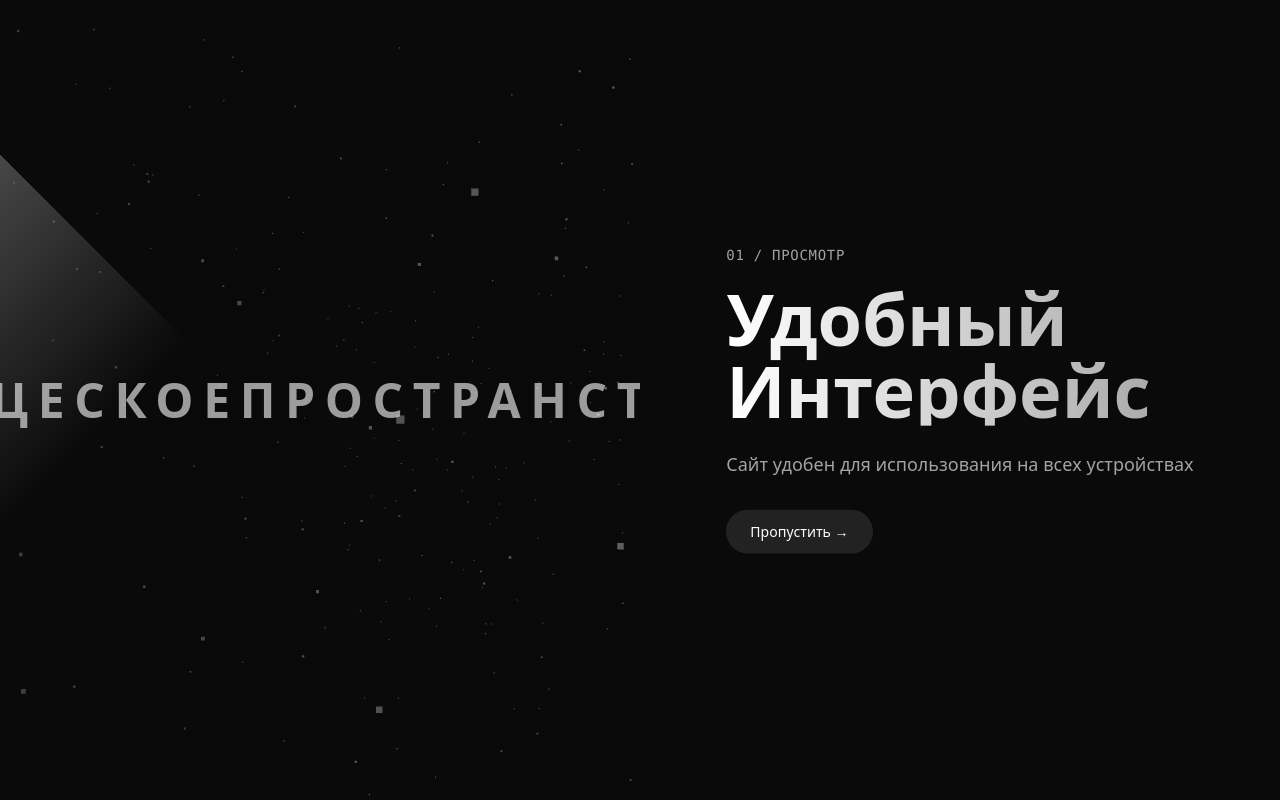
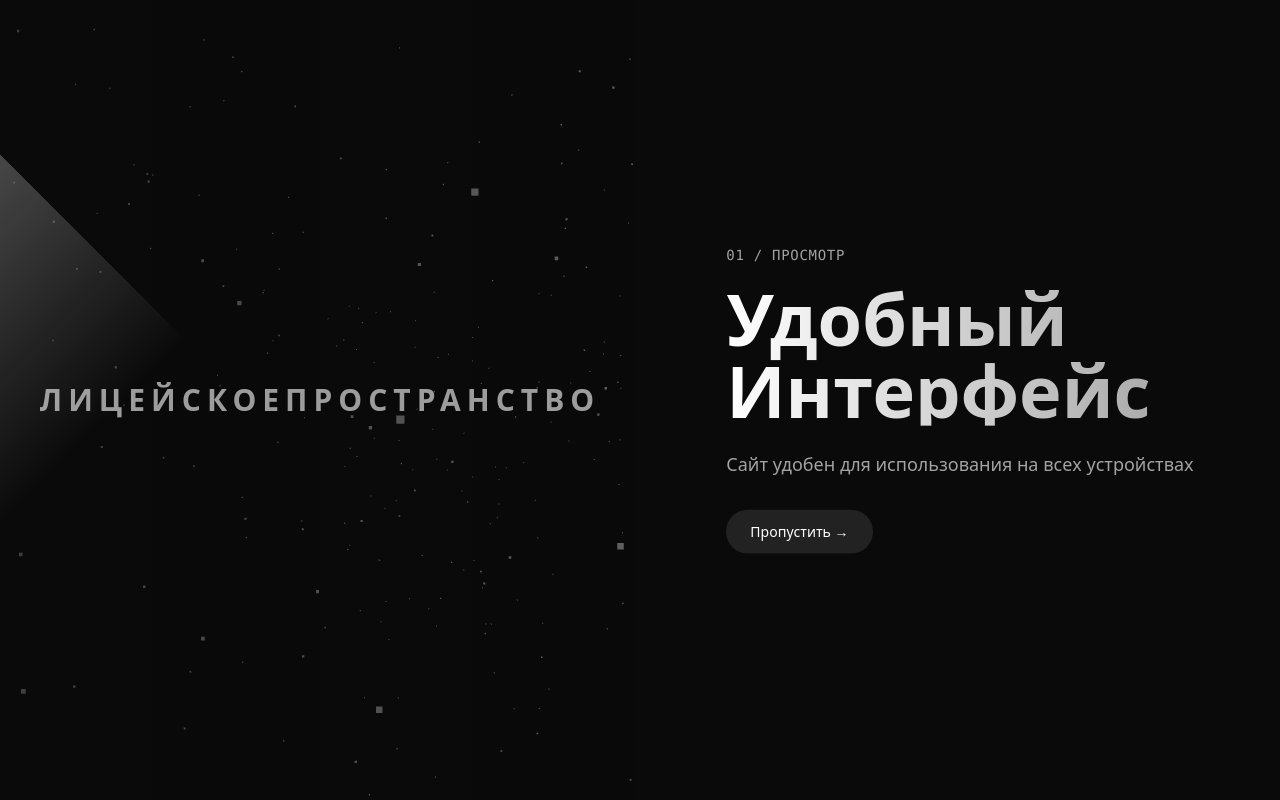
Before and after one commit to TakaMorY/LYCEUMSPACE, a Nuxt app: page / in a window 1280 px wide. Shown: the top 800 px of the page. Built offline with nearby package versions, Linux system fonts and the light colour scheme.

Commit message:
version3.3.3

```diff
--- a/components/AboutLyceum.vue
+++ b/components/AboutLyceum.vue
@@ -34,12 +34,12 @@
                     </div>
 
                     <p class="text-2xl sm:text-3xl md:text-4xl font-light text-neutral-300 leading-relaxed pt-12">
-                        Единственное в городе Владивостоке и Приморском крае
+                        Единственное во Владивостоке и Приморском крае
                         <span class="font-bold text-white relative inline-block">
                             образовательное учреждение
                             <span class="absolute -bottom-2 left-0 w-full h-[2px] bg-neutral-600"></span>
                         </span>
-                        <br class="hidden sm:block" />где учатся
+                        <br class="hidden sm:block" /> где учатся
                         <span
                             class="text-5xl sm:text-6xl md:text-7xl font-black text-white block sm:inline-block mx-2">ТОЛЬКО</span>
                         мальчики
--- a/components/Footer.vue
+++ b/components/Footer.vue
@@ -8,7 +8,7 @@
                     <NuxtLink to="/" external  alt="главная" class="text-xs text-gray-500 hover:text-gray-300">Главная</NuxtLink>
                 </div>
                 <div class="text-xs text-gray-500">
-                    © 2026, ЛИЦЕСКОЕПРОСТРАНСТВО. Все права защищены.
+                    © 2026, ЛИЦЕЙСКОЕПРОСТРАНСТВО. Все права защищены.
                 </div>
             </div>
         </div>
--- a/components/MobileLayout.vue
+++ b/components/MobileLayout.vue
@@ -12,7 +12,7 @@
                         </svg>
                     </button>
 
-                    <span class="text-lg font-bold tracking-tighter">BLACK/FORUM</span>
+                    <span class="text-lg font-bold tracking-tighter">ЛИЦЕЙСКИЙФОРУМ</span>
 
                     <button class="p-2">
                         <svg class="w-6 h-6" fill="none" stroke="currentColor" viewBox="0 0 24 24">
--- a/pages/index.vue
+++ b/pages/index.vue
@@ -17,7 +17,7 @@
 
                                 <span
                                     class="text-xl font-bold bg-gradient-to-r from-white to-neutral-400 bg-clip-text text-transparent">
-                                    ЛИЦЕСКОЕПРОСТРАНСТВО
+                                    ЛИЦЕЙСКОЕПРОСТРАНСТВО
                                 </span>
                             </div>
 
@@ -216,7 +216,7 @@
 
                             <!-- Footer меню -->
                             <div class="mt-auto pb-8 text-center">
-                                <p class="text-xs text-white/20 tracking-wider">© 2026 ЛИЦЕСКОЕПРОСТРАНСТВО. Все
+                                <p class="text-xs text-white/20 tracking-wider">© 2026 ЛИЦЕЙСКОЕПРОСТРАНСТВО. Все
                                     права
                                     защищены.</p>
                             </div>
@@ -248,8 +248,8 @@
                             <!-- Надпись LYCEUMSPACE - прямая -->
                             <div class="absolute inset-0 flex items-center justify-center">
                                 <span
-                                    class="text-white/60 text-xl md:text-3xl lg:text-5xl font-bold tracking-[0.2em] uppercase transform hover:scale-105 hover:text-white/30 transition-all duration-700 cursor-default">
-                                    ЛИЦЕСКОЕПРОСТРАНСТВО
+                                    class="text-white/60 text-xs md:text-xl lg:text-3xl font-bold tracking-[0.2em] uppercase transform hover:scale-105 hover:text-white/30 transition-all duration-700 cursor-default">
+                                    ЛИЦЕЙСКОЕПРОСТРАНСТВО
                                 </span>
                             </div>
 
```
